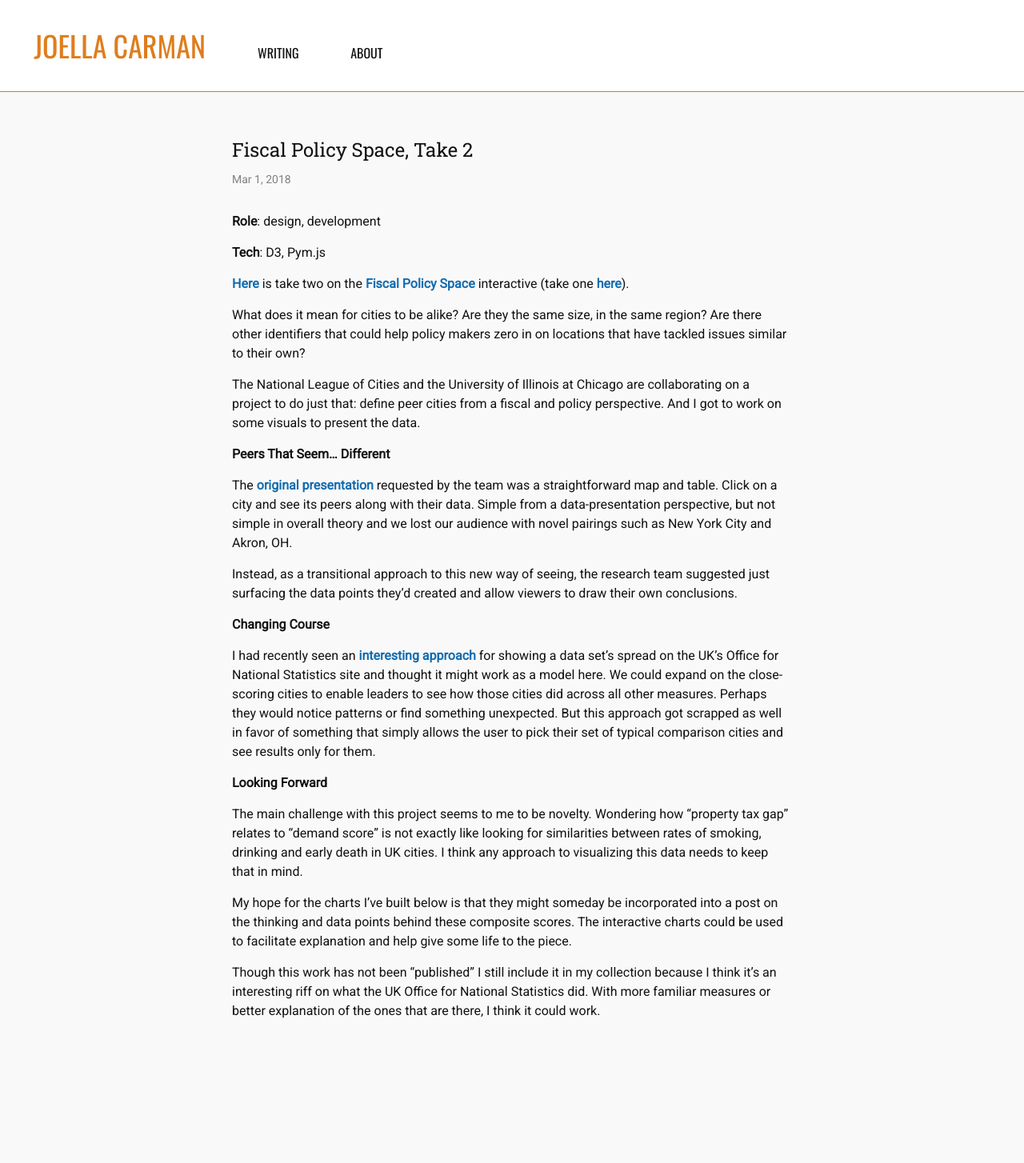
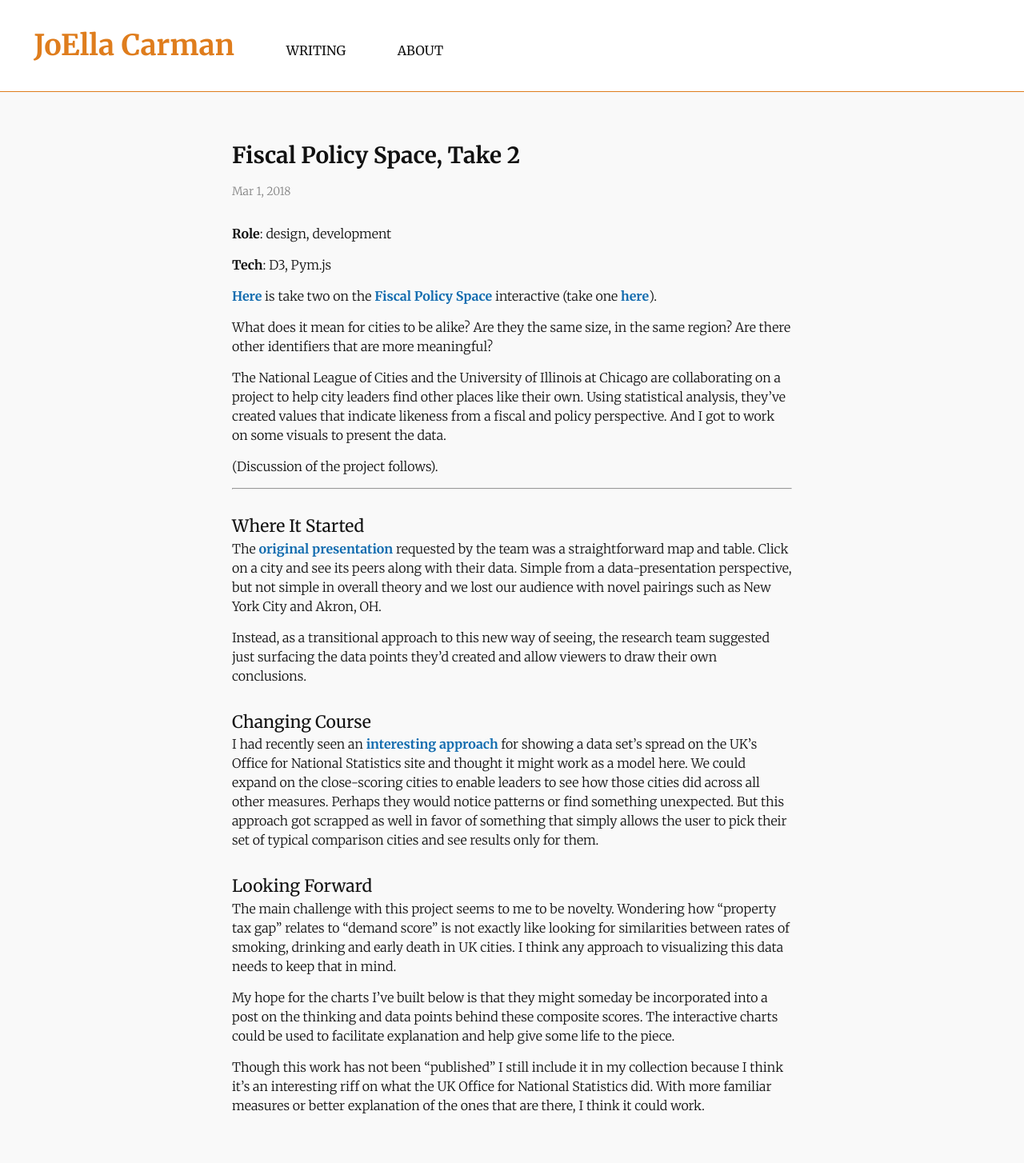
Before and after one commit to joellacarman/joellacarman.github.io, a Jekyll site: the page built from _posts/2018-03-01-novel-chart.md, in a window 1280 px wide. Shown: the whole page at 80% size. Built offline with Jekyll 4.4.1, drawn with Linux system fonts in a browser that asks for light colours; before the commit the page ends 1336 px from its top, so only the background shows below that.

Commit message:
new fonts, tweaks

```diff
--- a/_includes/head.html
+++ b/_includes/head.html
@@ -6,7 +6,7 @@
   <title>{% if page.title %}{{ page.title }}{% else %}{{ site.title }}{% endif %}</title>
   <meta name="description" content="{% if page.excerpt %}{{ page.excerpt | strip_html | strip_newlines | truncate: 160 }}{% else %}{{ site.description }}{% endif %}">
 
-  <link href="https://fonts.googleapis.com/css?family=Roboto|Oswald|Roboto+Slab" rel="stylesheet">
+  <link href="https://fonts.googleapis.com/css?family=Merriweather:300,300i,400,700" rel="stylesheet">
   <link rel="stylesheet" href="{{ "/css/main.css" | prepend: site.baseurl }}">
   <link rel="canonical" href="{{ page.url | replace:'index.html','' | prepend: site.baseurl | prepend: site.url }}">
   <link rel="alternate" type="application/rss+xml" title="{{ site.title }}" href="{{ "/feed.xml" | prepend: site.baseurl | prepend: site.url }}" />
--- a/_posts/2017-11-15-future-of-equity.markdown
+++ b/_posts/2017-11-15-future-of-equity.markdown
@@ -9,7 +9,7 @@ image: /assets/infog-EmpTrendsHilite.png
 
 I contributed two graphics to NLC's [The Future of Equity in Cities](http://www.nlc.org/article/urban-growth-trends-and-rise-of-tech-in-cities-point-to-widening-disparities), with design direction and layout by my colleague Soren Messner-Zidell. For both of these graphics I successfully pitched something different than what was originally planned, and consequently did the research and caption writing on top of design. In some ways it was a nice throw back to my days in the NPR library, but this time I got to tie the final bow on the work, too.
 
-Click below to see the full spread.
+Click for larger image.
 
 [![Future employment trends](/assets/infog-police.jpg)](/projects/infog-PoliceDemoHilite.pdf)
 [![Police force demographics 1987-2013](/assets/infog-FutureEmpTrends.jpg)](/projects/infog-FutureEmpTrends.pdf)
--- a/_posts/2018-03-01-novel-chart.md
+++ b/_posts/2018-03-01-novel-chart.md
@@ -11,29 +11,11 @@ image: /assets/fiscal-dashboard.png
 
 [Here](https://s3.amazonaws.com/fiscaldashboard/parent.html) is take two on the [Fiscal Policy Space](http://fiscalpolicyspace.greatcities.uic.edu/) interactive (take one [here](/2018/03/01/responsive-map.html)).
 
-What does it mean for cities to be alike? Are they the same size, in the same region? Are there other identifiers that could help policy makers zero in on locations that have tackled issues similar to their own?
+What does it mean for cities to be alike? Are they the same size, in the same region? Are there other identifiers that are more meaningful?
 
-The National League of Cities and the University of Illinois at Chicago are collaborating on a  project to do just that: define peer cities from a fiscal and policy perspective. And I got to work on some visuals to present the data.
+The National League of Cities and the University of Illinois at Chicago are collaborating on a  project to help city leaders find other places like their own. Using statistical analysis, they've created values that indicate likeness from a fiscal and policy perspective. And I got to work on some visuals to present the data.
 
-**Peers That Seem... Different**
-
-The [original presentation](/2018/03/01/responsive-map.html) requested by the team was a straightforward map and table. Click on a city and see its peers along with their data. Simple from a data-presentation perspective, but not simple in overall theory and we lost our audience with novel pairings such as New York City and Akron, OH.
-
-Instead, as a transitional approach to this new way of seeing, the research team suggested just surfacing the data points they'd created and allow viewers to draw their own conclusions.
-
-**Changing Course**
-
-I had recently seen an [interesting approach](https://visual.ons.gov.uk/what-affects-an-areas-healthy-life-expectancy/) for showing a data set's spread on the UK’s Office for National Statistics site and thought it might work as a model here. We could expand on the close-scoring cities to enable leaders to see how those cities did across all other measures. Perhaps they would notice patterns or find something unexpected. But this approach got scrapped as well in favor of something that simply allows the user to pick their set of typical comparison cities and see results only for them.
-
-**Looking Forward**
-
-The main challenge with this project seems to me to be novelty. Wondering how “property tax gap” relates to “demand score” is not exactly like looking for similarities between rates of smoking, drinking and early death in UK cities. I think any approach to visualizing this data needs to keep that in mind.
-
-My hope for the charts I've built below is that they might someday be incorporated into a post on the thinking and data points behind these composite scores. The interactive charts could be used to facilitate explanation and help give some life to the piece.
-
-Though this work has not been "published" I still include it in my collection because I think it's an interesting riff on what the UK Office for National Statistics did. With more familiar measures or better explanation of the ones that are there, I think it could work.
-
-
+(Discussion of the project follows).
 
 {% raw %}
   <div>
@@ -44,3 +26,23 @@ Though this work has not been "published" I still include it in my collection be
       var pymParent = new pym.Parent("iframe-here", "https://s3.amazonaws.com/fiscaldashboard/index.html", {});
   </script>
 {% endraw %}
+
+******************
+
+Where It Started
+---
+The [original presentation](/2018/03/01/responsive-map.html) requested by the team was a straightforward map and table. Click on a city and see its peers along with their data. Simple from a data-presentation perspective, but not simple in overall theory and we lost our audience with novel pairings such as New York City and Akron, OH.
+
+Instead, as a transitional approach to this new way of seeing, the research team suggested just surfacing the data points they'd created and allow viewers to draw their own conclusions.
+
+Changing Course
+---
+I had recently seen an [interesting approach](https://visual.ons.gov.uk/what-affects-an-areas-healthy-life-expectancy/) for showing a data set's spread on the UK’s Office for National Statistics site and thought it might work as a model here. We could expand on the close-scoring cities to enable leaders to see how those cities did across all other measures. Perhaps they would notice patterns or find something unexpected. But this approach got scrapped as well in favor of something that simply allows the user to pick their set of typical comparison cities and see results only for them.
+
+Looking Forward
+---
+The main challenge with this project seems to me to be novelty. Wondering how “property tax gap” relates to “demand score” is not exactly like looking for similarities between rates of smoking, drinking and early death in UK cities. I think any approach to visualizing this data needs to keep that in mind.
+
+My hope for the charts I've built below is that they might someday be incorporated into a post on the thinking and data points behind these composite scores. The interactive charts could be used to facilitate explanation and help give some life to the piece.
+
+Though this work has not been "published" I still include it in my collection because I think it's an interesting riff on what the UK Office for National Statistics did. With more familiar measures or better explanation of the ones that are there, I think it could work.
--- a/_sass/_layout.scss
+++ b/_sass/_layout.scss
@@ -7,8 +7,8 @@
 
 .site-title {
     color: $text-color;
-    font-family: "Oswald";
-    text-transform: uppercase;
+    font-family: "Merriweather";
+    font-weight: bold;
     font-size: $title-height;
     display: inline;
     padding-right: 5%;
@@ -27,7 +27,8 @@
 
 #nav-links {
     display: inline;
-    font-family: "Oswald";
+    font-family: "Merriweather";
+    font-weight: 400;
     font-size: $base-font-size;
     text-align: center;
     text-transform: uppercase;
@@ -158,9 +159,9 @@ html {
 
 .post-link {
     display: block;
-    font-family: "Roboto Slab";
-    font-size: ($base-font-size);
-    font-weight: bold;
+    font-family: "Merriweather";
+    font-weight: 400;
+    font-size: ($base-font-size * 1.3195);
     // text-transform: uppercase;
 }
 
@@ -184,14 +185,11 @@ html {
 }
 
 .post-title {
-    font-size: 24px;
-    font-family: "Roboto Slab";
-    line-height: 1;
+    font-size: ($base-font-size * 1.7411);
+    font-family: "Merriweather";
+    font-weight: 700;
+    line-height: 1.4;
     padding-top: $spacing-unit;
-
-    @include media-query($on-laptop) {
-        font-size: 36px;
-    }
 }
 
 .post-content {
@@ -202,33 +200,25 @@ html {
     }
 
     h2 {
-        font-size: 24px;
-
-        @include media-query($on-laptop) {
-            font-size: 28px;
-        }
+        font-family: "Merriweather";
+        font-size: ($base-font-size * 1.3195);
+        font-weight: 400;
+        margin-bottom: 0;
+        margin-top: $spacing-unit;
     }
 
     h3 {
-        font-size: 26px;
-
-        @include media-query($on-laptop) {
-            font-size: 22px;
-        }
+        font-size: ($base-font-size * 1.1487);
     }
 
     h4 {
-        font-size: 20px;
-
-        @include media-query($on-laptop) {
-            font-size: 18px;
-        }
+        font-size: ($base-font-size * 1.1487);
     }
 
     img {
       border: 2px solid #FFFFFF;
-      margin: 5% 15%;
-      width: 70%;
+      // margin: 5% 15%;
+      // width: 70%;
 
       @include media-query($on-palm) {
         width: 100%;
--- a/css/main.scss
+++ b/css/main.scss
@@ -4,7 +4,7 @@
 @charset "utf-8";
 
 // Our variables
-$base-font-family: "Roboto";
+$base-font-family: "Merriweather";
 $base-font-size:   16px;
 $small-font-size:  $base-font-size * 0.875;
 $base-line-height: 1.5;
```
Also changed, not shown: _posts/2018-01-16-self-help-infrastructure.md (+2 -2 lines), assets/infog-SelfHelp.jpg (added), 4 other files.
